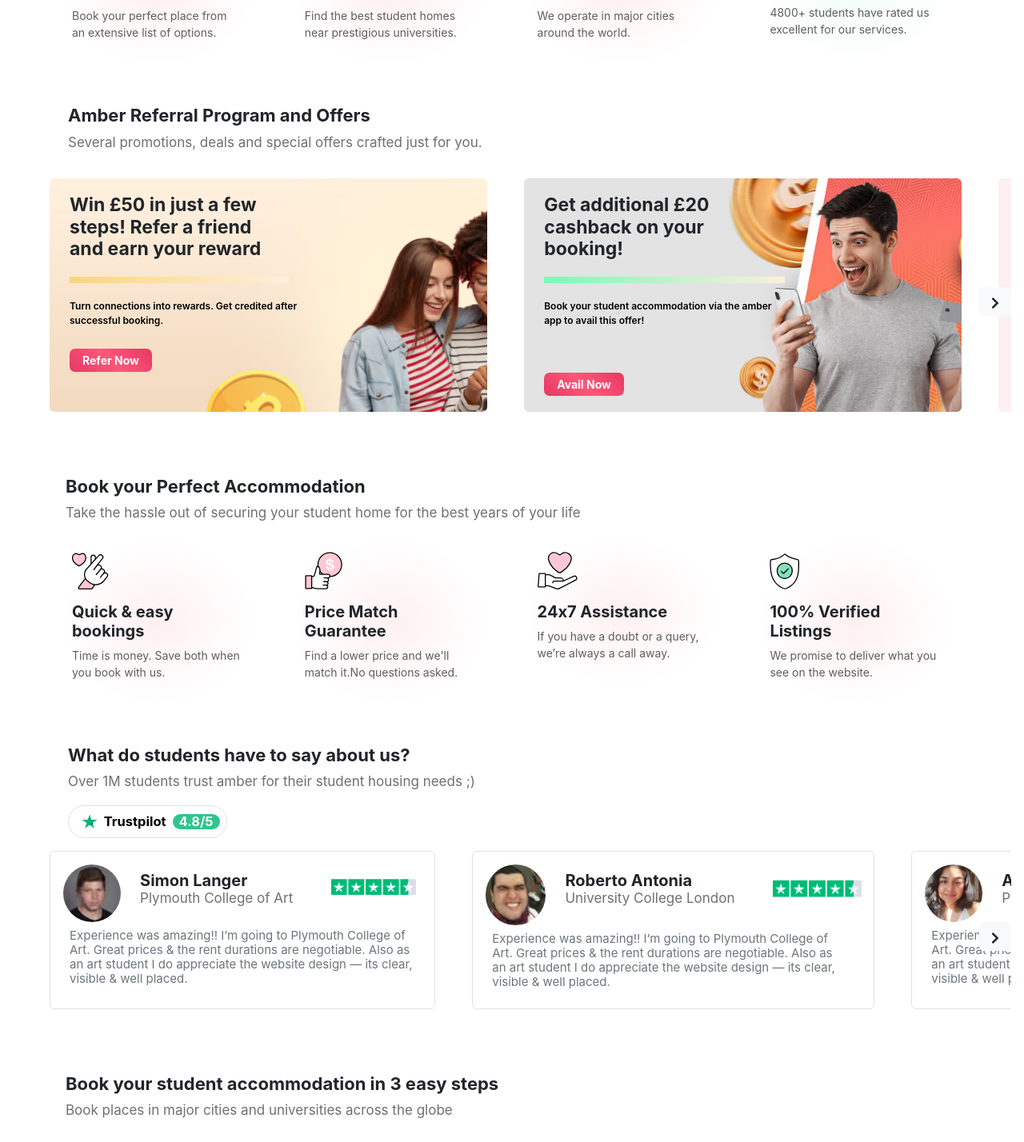
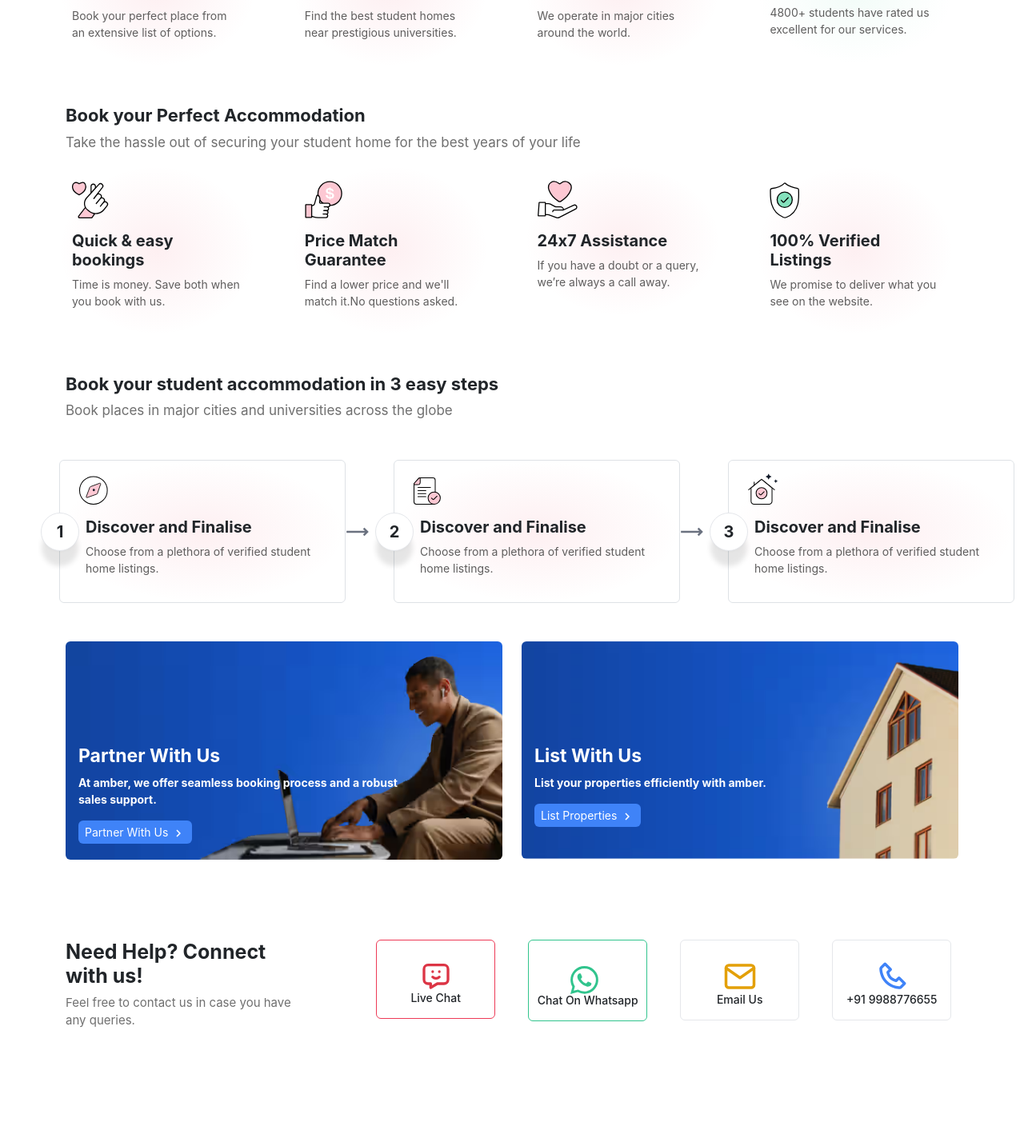
Before and after one commit to Abisheksasi/Main-Project, a React (Create React App) app: page / in a window 1280 px wide. Shown: the part 540-1968 px from the top of the page at 80% size. Built offline with nearby package versions, Linux system fonts and the light colour scheme.

Commit message:
wiret add code

```diff
--- a/src/Component/Referral.jsx
+++ b/src/Component/Referral.jsx
@@ -1,83 +1,83 @@
-import React, { useState, useRef, useEffect } from 'react';
-import { FaChevronLeft, FaChevronRight } from 'react-icons/fa';
-import './Component.css';
+// import React, { useState, useRef, useEffect } from 'react';
+// import { FaChevronLeft, FaChevronRight } from 'react-icons/fa';
+// import './Component.css';
 
-const Referral = () => {
-  const referral = useRef(null);
-  const [showPrevButton, setShowPrevButton] = useState(false);
-  const [showNextButton, setShowNextButton] = useState(true);
+// const Referral = () => {
+//   const referral = useRef(null);
+//   const [showPrevButton, setShowPrevButton] = useState(false);
+//   const [showNextButton, setShowNextButton] = useState(true);
 
-  useEffect(() => {
-    const handleScroll = () => {
-      if (referral.current) {
-        const { scrollLeft, scrollWidth, clientWidth } = referral.current;
-        setShowPrevButton(scrollLeft > 0);
-        setShowNextButton(scrollLeft < scrollWidth - clientWidth);
-      }
-    };
+//   useEffect(() => {
+//     const handleScroll = () => {
+//       if (referral.current) {
+//         const { scrollLeft, scrollWidth, clientWidth } = referral.current;
+//         setShowPrevButton(scrollLeft > 0);
+//         setShowNextButton(scrollLeft < scrollWidth - clientWidth);
+//       }
+//     };
 
-    if (referral.current) {
-      referral.current.addEventListener('scroll', handleScroll);
-    }
-    return () => {
-      if (referral.current) {
-        referral.current.removeEventListener('scroll', handleScroll);
-      }
-    };
-  }, []);
+//     if (referral.current) {
+//       referral.current.addEventListener('scroll', handleScroll);
+//     }
+//     return () => {
+//       if (referral.current) {
+//         referral.current.removeEventListener('scroll', handleScroll);
+//       }
+//     };
+//   }, []);
 
-  const handleNext = () => {
-    if (referral.current) {
-      referral.current.scrollBy({ left: window.innerWidth, behavior: 'smooth' });
-    }
-  };
+//   const handleNext = () => {
+//     if (referral.current) {
+//       referral.current.scrollBy({ left: window.innerWidth, behavior: 'smooth' });
+//     }
+//   };
 
-  const handlePrev = () => {
-    if (referral.current) {
-      referral.current.scrollBy({ left: -window.innerWidth, behavior: 'smooth' });
-    }
-  };
+//   const handlePrev = () => {
+//     if (referral.current) {
+//       referral.current.scrollBy({ left: -window.innerWidth, behavior: 'smooth' });
+//     }
+//   };
 
-  return (
-    <div className='Refer mt-5'>
-      <h1 className='Heading text-start'>Amber Referral Program and Offers</h1>
-      <p className='Paragrph text-start'>Several promotions, deals and special offers crafted just for you.</p>
-      <div className="position-relative ms-3 me-3">
-        <div className="Referral-container" ref={referral} >
-          <ul className="Referral list-unstyled d-flex gap-3">
-            <li className='Win rounded text-start'>
-              <h1 className='text-start'>Win £50 in just a few steps! Refer a friend and earn your reward</h1>
-              <div className='color'></div>
-              <p className='text-start'>Turn connections into rewards. Get credited after successful booking.</p>
-              <button className='pt-1 ps-3 pe-3 pb-1'>Refer Now</button>
-            </li>
-            <li className='Win rounded text-start Cashback'>
-              <h1 className='text-start'>Get additional £20 cashback on your booking!</h1>
-              <div className='color'></div>
-              <p className='text-start'>Book your student accommodation via the amber app to avail this offer!</p>
-              <button className='pt-1 ps-3 pe-3 pb-1'>Avail Now</button>
-            </li>
-            <li className='Win rounded text-start Save'>
-              <h1 className='text-start'>Save up to <span> £300</span> with amber <span>+</span></h1>
-              <div className='color'></div>
-              <p className='text-start'>Get exclusive discounts from 150+ trusted partners at this one-stop student platform</p>
-              <button className='pt-1 ps-3 pe-3 pb-1'>Claim Now</button>
-            </li>
-          </ul>
-        </div>
-        {showPrevButton && (
-          <button className="btn position-absolute top-50 start-0 translate-middle-y border-0 bg-light pervious" onClick={handlePrev}>
-            <FaChevronLeft />
-          </button>
-        )}
-        {showNextButton && (
-          <button className="btn position-absolute top-50 end-0 translate-middle-y border-0 bg-light next" onClick={handleNext}>
-            <FaChevronRight />
-          </button>
-        )}
-      </div>
-    </div>
-  );
-};
+//   return (
+//     <div className='Refer mt-5'>
+//       <h1 className='Heading text-start'>Amber Referral Program and Offers</h1>
+//       <p className='Paragrph text-start'>Several promotions, deals and special offers crafted just for you.</p>
+//       <div className="position-relative ms-3 me-3">
+//         <div className="Referral-container" ref={referral} >
+//           <ul className="Referral list-unstyled d-flex gap-3">
+//             <li className='Win rounded text-start'>
+//               <h1 className='text-start'>Win £50 in just a few steps! Refer a friend and earn your reward</h1>
+//               <div className='color'></div>
+//               <p className='text-start'>Turn connections into rewards. Get credited after successful booking.</p>
+//               <button className='pt-1 ps-3 pe-3 pb-1'>Refer Now</button>
+//             </li>
+//             <li className='Win rounded text-start Cashback'>
+//               <h1 className='text-start'>Get additional £20 cashback on your booking!</h1>
+//               <div className='color'></div>
+//               <p className='text-start'>Book your student accommodation via the amber app to avail this offer!</p>
+//               <button className='pt-1 ps-3 pe-3 pb-1'>Avail Now</button>
+//             </li>
+//             <li className='Win rounded text-start Save'>
+//               <h1 className='text-start'>Save up to <span> £300</span> with amber <span>+</span></h1>
+//               <div className='color'></div>
+//               <p className='text-start'>Get exclusive discounts from 150+ trusted partners at this one-stop student platform</p>
+//               <button className='pt-1 ps-3 pe-3 pb-1'>Claim Now</button>
+//             </li>
+//           </ul>
+//         </div>
+//         {showPrevButton && (
+//           <button className="btn position-absolute top-50 start-0 translate-middle-y border-0 bg-light pervious" onClick={handlePrev}>
+//             <FaChevronLeft />
+//           </button>
+//         )}
+//         {showNextButton && (
+//           <button className="btn position-absolute top-50 end-0 translate-middle-y border-0 bg-light next" onClick={handleNext}>
+//             <FaChevronRight />
+//           </button>
+//         )}
+//       </div>
+//     </div>
+//   );
+// };
 
-export default Referral;
+// export default Referral;
--- a/src/Component/Trustpilot.jsx
+++ b/src/Component/Trustpilot.jsx
@@ -1,108 +1,108 @@
-import React, { useState, useRef, useEffect } from 'react';
-import 'bootstrap/dist/css/bootstrap.min.css';
-import { FaChevronLeft, FaChevronRight } from 'react-icons/fa';
-import Star from '../image/starTrustpilot.svg';
-import Simon from '../image/simon.avif';
-import Robert from '../image/Robert.avif';
-import Pavneech from '../image/pavneech.avif';
-import Ashwini from '../image/Ashwini.png';
-import Rat from '../image/rating.svg';
+// import React, { useState, useRef, useEffect } from 'react';
+// import 'bootstrap/dist/css/bootstrap.min.css';
+// import { FaChevronLeft, FaChevronRight } from 'react-icons/fa';
+// import Star from '../image/starTrustpilot.svg';
+// import Simon from '../image/simon.avif';
+// import Robert from '../image/Robert.avif';
+// import Pavneech from '../image/pavneech.avif';
+// import Ashwini from '../image/Ashwini.png';
+// import Rat from '../image/rating.svg';
 
-function Trustpilot() {
-    const Trustp = useRef(null);
-    const [showPrevButton, setShowPrevButton] = useState(false);
-    const [showNextButton, setShowNextButton] = useState(true);
+// function Trustpilot() {
+//     const Trustp = useRef(null);
+//     const [showPrevButton, setShowPrevButton] = useState(false);
+//     const [showNextButton, setShowNextButton] = useState(true);
 
-    useEffect(() => {
-        const handleScroll = () => {
-            if (Trustp.current) {
-                const { scrollLeft, scrollWidth, clientWidth } = Trustp.current;
-                setShowPrevButton(scrollLeft > 0);
-                setShowNextButton(scrollLeft < scrollWidth - clientWidth);
-            }
-        };
+//     useEffect(() => {
+//         const handleScroll = () => {
+//             if (Trustp.current) {
+//                 const { scrollLeft, scrollWidth, clientWidth } = Trustp.current;
+//                 setShowPrevButton(scrollLeft > 0);
+//                 setShowNextButton(scrollLeft < scrollWidth - clientWidth);
+//             }
+//         };
 
-        if (Trustp.current) {
-            Trustp.current.addEventListener('scroll', handleScroll);
-        }
-        return () => {
-            if (Trustp.current) {
-                Trustp.current.removeEventListener('scroll', handleScroll);
-            }
-        };
-    }, []);
+//         if (Trustp.current) {
+//             Trustp.current.addEventListener('scroll', handleScroll);
+//         }
+//         return () => {
+//             if (Trustp.current) {
+//                 Trustp.current.removeEventListener('scroll', handleScroll);
+//             }
+//         };
+//     }, []);
 
-    const handleNext = () => {
-        if (Trustp.current) {
-            Trustp.current.scrollBy({ left: window.innerWidth, behavior: 'smooth' });
-        }
-    };
+//     const handleNext = () => {
+//         if (Trustp.current) {
+//             Trustp.current.scrollBy({ left: window.innerWidth, behavior: 'smooth' });
+//         }
+//     };
 
-    const handlePrev = () => {
-        if (Trustp.current) {
-            Trustp.current.scrollBy({ left: -window.innerWidth, behavior: 'smooth' });
-        }
-    };
+//     const handlePrev = () => {
+//         if (Trustp.current) {
+//             Trustp.current.scrollBy({ left: -window.innerWidth, behavior: 'smooth' });
+//         }
+//     };
 
-    return (
-        <div className="Trustpilot mt-5">
-            <h1 className="Heading">What do students have to say about us?</h1>
-            <p className="Paragraph">Over 1M students trust amber for their student housing needs ;)</p>
-            <button className='trustpilot text-start rounded-pill border border-black-50 d-flex flex-row'>
-                <img src={Star} alt="Star" className='ms-3 ' />
-                <h6 className='ms-2'>Trustpilot</h6>
-                <h6 className='review ms-2 rounded-pill ps-2 pe-2 me-2'>4.8/5</h6>
-            </button>
-            <div className="position-relative ms-3 me-3">
-                <div className="Referral-container" ref={Trustp}>
-                    <ul className="Referral list-unstyled d-flex gap-3 Trustpilot-container">
-                        <li className='rounded text-start Trustpilot-container border border-black-50'>
-                            <div className='Simon d-flex flex-row'>
-                                <img src={Simon} alt="Simon" className='ms-3 mt-3 rounded-circle' />
-                                <h1 className='ms-4 mt-4'>Simon Langer <h6>Plymouth College of Art</h6></h1>
-                                <img src={Rat} alt="Rating" className='ms-5 me-1 Rating-img' /> <br />
-                            </div>
-                            <h5 className='text-secondary text-start ms-4 me-4 mt-2 mb-4'>Experience was amazing!! I’m going to Plymouth College of <br /> Art. Great prices & the rent durations are negotiable. Also as <br /> an art student I do appreciate the website design — its clear, <br /> visible & well placed.</h5>
-                        </li>
-                        <li className='rounded text-start Trustpilot-container border border-black-50'>
-                            <div className='Simon d-flex flex-row'>
-                                <img src={Robert} alt="Simon" className='ms-3 mt-3 rounded-circle' />
-                                <h1 className='ms-4 mt-4'>Roberto Antonia <h6>University College London</h6></h1>
-                                <img src={Rat} alt="Rating" className='ms-5 me-1 Rating-img' /> <br />
-                            </div>
-                            <h5 className='text-secondary text-start ms-4 me-4 mt-2 mb-4'>Experience was amazing!! I’m going to Plymouth College of <br /> Art. Great prices & the rent durations are negotiable. Also as <br /> an art student I do appreciate the website design — its clear, <br /> visible & well placed.</h5>
-                        </li>
-                        <li className='rounded text-start Trustpilot-container border border-black-50'>
-                            <div className='Simon d-flex flex-row'>
-                                <img src={Ashwini} alt="Simon" className='ms-3 mt-3 rounded-circle' />
-                                <h1 className='ms-4 mt-4'>Ashwini K <h6>Plymouth College of Art</h6></h1>
-                                <img src={Rat} alt="Rating" className='ms-5 me-1 Rating-img' /> <br />
-                            </div>
-                            <h5 className='text-secondary text-start ms-4 me-4 mt-2 mb-4'>Experience was amazing!! I’m going to Plymouth College of <br /> Art. Great prices & the rent durations are negotiable. Also as <br /> an art student I do appreciate the website design — its clear, <br /> visible & well placed.</h5>
-                        </li>
-                        <li className='rounded text-start Trustpilot-container border border-black-50'>
-                            <div className='Simon d-flex flex-row'>
-                                <img src={Pavneech} alt="Pavneech" className='ms-3 mt-3 rounded-circle' />
-                                <h1 className='ms-4 mt-4'>Paveneech Stritagul <h6>Lancaster University</h6></h1>
-                                <img src={Rat} alt="Rating" className='ms-5 me-1 Rating-img' /> <br />
-                            </div>
-                            <h5 className='text-secondary text-start ms-4 me-4 mt-2 mb-4'>Experience was amazing!! I’m going to Plymouth College of <br /> Art. Great prices & the rent durations are negotiable. Also as <br /> an art student I do appreciate the website design — its clear, <br /> visible & well placed.</h5>
-                        </li>
-                    </ul>
-                </div>
-                {showPrevButton && (
-                    <button className="btn position-absolute top-50 start-0 translate-middle-y border-0 bg-light pervious" onClick={handlePrev}>
-                        <FaChevronLeft />
-                    </button>
-                )}
-                {showNextButton && (
-                    <button className="btn position-absolute top-50 end-0 translate-middle-y border-0 bg-light next" onClick={handleNext}>
-                        <FaChevronRight />
-                    </button>
-                )}
-            </div>
-        </div>
-    );
-}
+//     return (
+//         <div className="Trustpilot mt-5">
+//             <h1 className="Heading">What do students have to say about us?</h1>
+//             <p className="Paragraph">Over 1M students trust amber for their student housing needs ;)</p>
+//             <button className='trustpilot text-start rounded-pill border border-black-50 d-flex flex-row'>
+//                 <img src={Star} alt="Star" className='ms-3 ' />
+//                 <h6 className='ms-2'>Trustpilot</h6>
+//                 <h6 className='review ms-2 rounded-pill ps-2 pe-2 me-2'>4.8/5</h6>
+//             </button>
+//             <div className="position-relative ms-3 me-3">
+//                 <div className="Referral-container" ref={Trustp}>
+//                     <ul className="Referral list-unstyled d-flex gap-3 Trustpilot-container">
+//                         <li className='rounded text-start Trustpilot-container border border-black-50'>
+//                             <div className='Simon d-flex flex-row'>
+//                                 <img src={Simon} alt="Simon" className='ms-3 mt-3 rounded-circle' />
+//                                 <h1 className='ms-4 mt-4'>Simon Langer <h6>Plymouth College of Art</h6></h1>
+//                                 <img src={Rat} alt="Rating" className='ms-5 me-1 Rating-img' /> <br />
+//                             </div>
+//                             <h5 className='text-secondary text-start ms-4 me-4 mt-2 mb-4'>Experience was amazing!! I’m going to Plymouth College of <br /> Art. Great prices & the rent durations are negotiable. Also as <br /> an art student I do appreciate the website design — its clear, <br /> visible & well placed.</h5>
+//                         </li>
+//                         <li className='rounded text-start Trustpilot-container border border-black-50'>
+//                             <div className='Simon d-flex flex-row'>
+//                                 <img src={Robert} alt="Simon" className='ms-3 mt-3 rounded-circle' />
+//                                 <h1 className='ms-4 mt-4'>Roberto Antonia <h6>University College London</h6></h1>
+//                                 <img src={Rat} alt="Rating" className='ms-5 me-1 Rating-img' /> <br />
+//                             </div>
+//                             <h5 className='text-secondary text-start ms-4 me-4 mt-2 mb-4'>Experience was amazing!! I’m going to Plymouth College of <br /> Art. Great prices & the rent durations are negotiable. Also as <br /> an art student I do appreciate the website design — its clear, <br /> visible & well placed.</h5>
+//                         </li>
+//                         <li className='rounded text-start Trustpilot-container border border-black-50'>
+//                             <div className='Simon d-flex flex-row'>
+//                                 <img src={Ashwini} alt="Simon" className='ms-3 mt-3 rounded-circle' />
+//                                 <h1 className='ms-4 mt-4'>Ashwini K <h6>Plymouth College of Art</h6></h1>
+//                                 <img src={Rat} alt="Rating" className='ms-5 me-1 Rating-img' /> <br />
+//                             </div>
+//                             <h5 className='text-secondary text-start ms-4 me-4 mt-2 mb-4'>Experience was amazing!! I’m going to Plymouth College of <br /> Art. Great prices & the rent durations are negotiable. Also as <br /> an art student I do appreciate the website design — its clear, <br /> visible & well placed.</h5>
+//                         </li>
+//                         <li className='rounded text-start Trustpilot-container border border-black-50'>
+//                             <div className='Simon d-flex flex-row'>
+//                                 <img src={Pavneech} alt="Pavneech" className='ms-3 mt-3 rounded-circle' />
+//                                 <h1 className='ms-4 mt-4'>Paveneech Stritagul <h6>Lancaster University</h6></h1>
+//                                 <img src={Rat} alt="Rating" className='ms-5 me-1 Rating-img' /> <br />
+//                             </div>
+//                             <h5 className='text-secondary text-start ms-4 me-4 mt-2 mb-4'>Experience was amazing!! I’m going to Plymouth College of <br /> Art. Great prices & the rent durations are negotiable. Also as <br /> an art student I do appreciate the website design — its clear, <br /> visible & well placed.</h5>
+//                         </li>
+//                     </ul>
+//                 </div>
+//                 {showPrevButton && (
+//                     <button className="btn position-absolute top-50 start-0 translate-middle-y border-0 bg-light pervious" onClick={handlePrev}>
+//                         <FaChevronLeft />
+//                     </button>
+//                 )}
+//                 {showNextButton && (
+//                     <button className="btn position-absolute top-50 end-0 translate-middle-y border-0 bg-light next" onClick={handleNext}>
+//                         <FaChevronRight />
+//                     </button>
+//                 )}
+//             </div>
+//         </div>
+//     );
+// }
 
-export default Trustpilot;
+// export default Trustpilot;
--- a/src/Main.jsx
+++ b/src/Main.jsx
@@ -13,9 +13,9 @@
         <div>
            <Navigation/>
            <HomePage/>
-           <Referral/>
+           {/* <Referral/> */}
            <Accommodation/>
-           <Trustpilot/>
+           {/* <Trustpilot/> */}
            <Easy/>
            <House/>
            <Help/>
```
